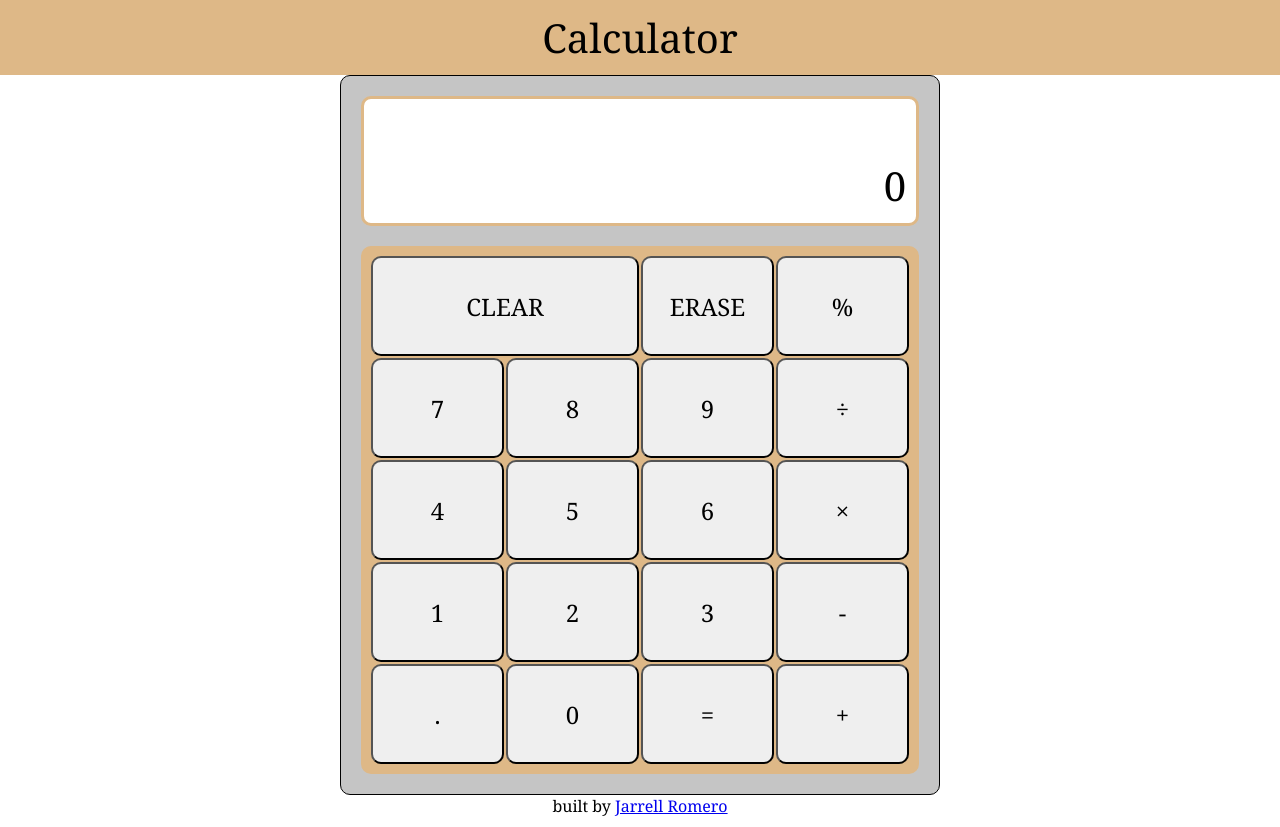
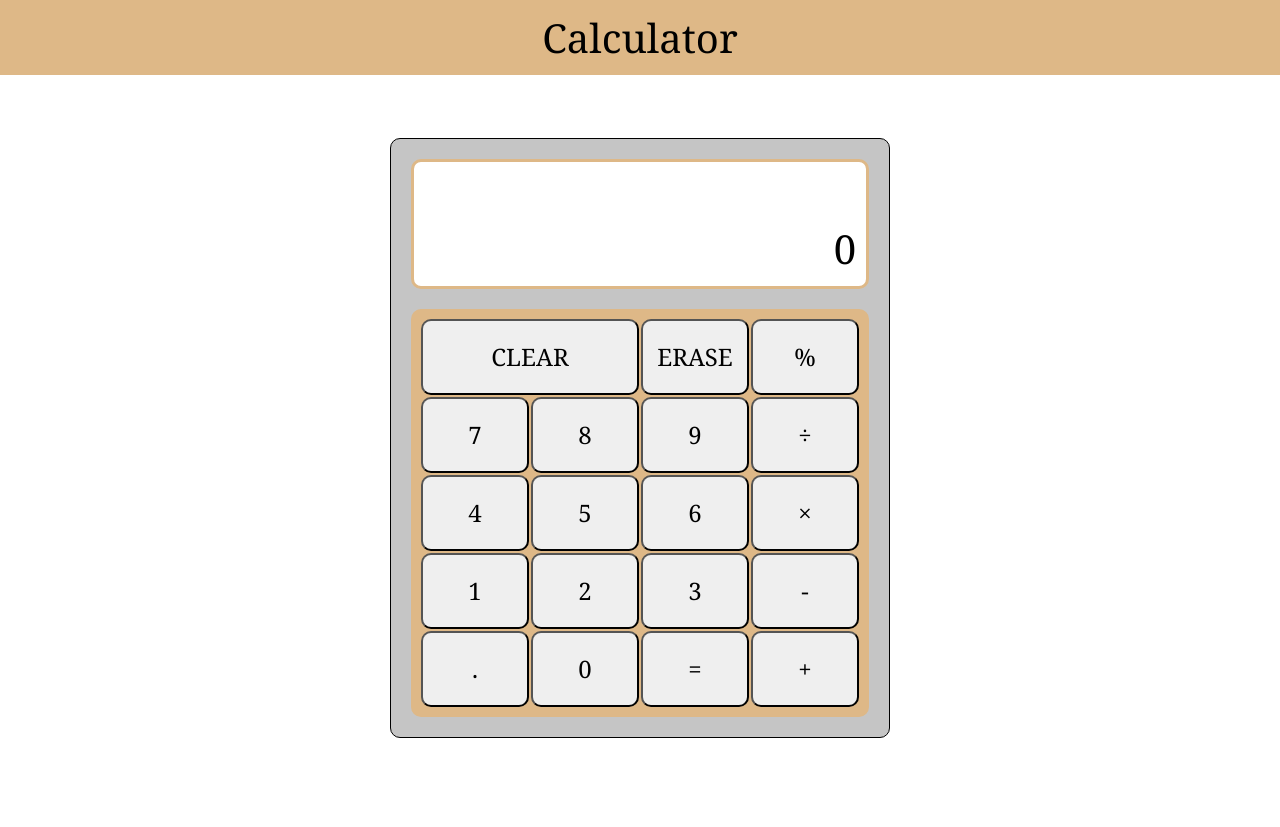
Before and after one commit to Jarrell21/calculator, a plain HTML site: page index.html in a window 1280 px wide. After the commit the page ends 800 px from the top, so only its background shows below. Drawn offline with Linux system fonts and the light colour scheme.

Commit message:
Update user interface

```diff
--- a/index.html
+++ b/index.html
@@ -40,9 +40,6 @@
           </div>
         </div>
       </main>
-      <footer>
-        built by <a href="https://github.com/Jarrell21">Jarrell Romero</a>
-      </footer>
     </div>
   </body>
 </html>
--- a/styles.css
+++ b/styles.css
@@ -19,6 +19,8 @@ header {
 
 main {
   display: flex;
+  justify-content: center;
+  align-items: center;
   flex: 1;
 }
 
@@ -27,8 +29,9 @@ main {
   border: solid black 1px;
   border-radius: 10px;
   padding: 20px;
-  margin: auto;
-  width: 600px;
+  width: 500px;
+  min-width: 360px;
+  height: 600px;
   display: flex;
   gap: 20px;
   flex-direction: column;
@@ -45,7 +48,11 @@ main {
   flex-direction: column;
   justify-content: flex-end;
   align-items: flex-end;
-  overflow: hidden;
+  overflow-y: scroll;
+}
+
+.display-value {
+  opacity: 40%;
 }
 
 .display-equation > p {
@@ -53,6 +60,7 @@ main {
 }
 
 .calculator-btns {
+  flex: 1;
   padding: 10px;
   border-radius: 10px;
   background-color: burlywood;
@@ -67,7 +75,7 @@ main {
   border-radius: 10px;
   margin: 0;
   width: 100%;
-  height: 100px;
+  height: 100%;
 }
 
 .calculator-btns > button:hover {
@@ -78,28 +86,3 @@ main {
 #clear-btn {
   grid-column: 1 / 3;
 }
-/*
-#divide-btn {
-  grid-area: 2 / 4 / 3 / 5;
-}
-
-#multiply-btn {
-  grid-area: 3 / 4 / 4 / 5;
-}
-
-#subtract-btn {
-  grid-area: 4 / 4 / 5 / 5;
-}
-
-#add-btn {
-  grid-area: 5 / 4 / 6 / 5;
-}
-
-#equal-btn {
-  grid-area: 5 / 3 / 6 / 4;
-}
-*/
-footer {
-  text-align: center;
-  padding-bottom: 10px;
-}
```
